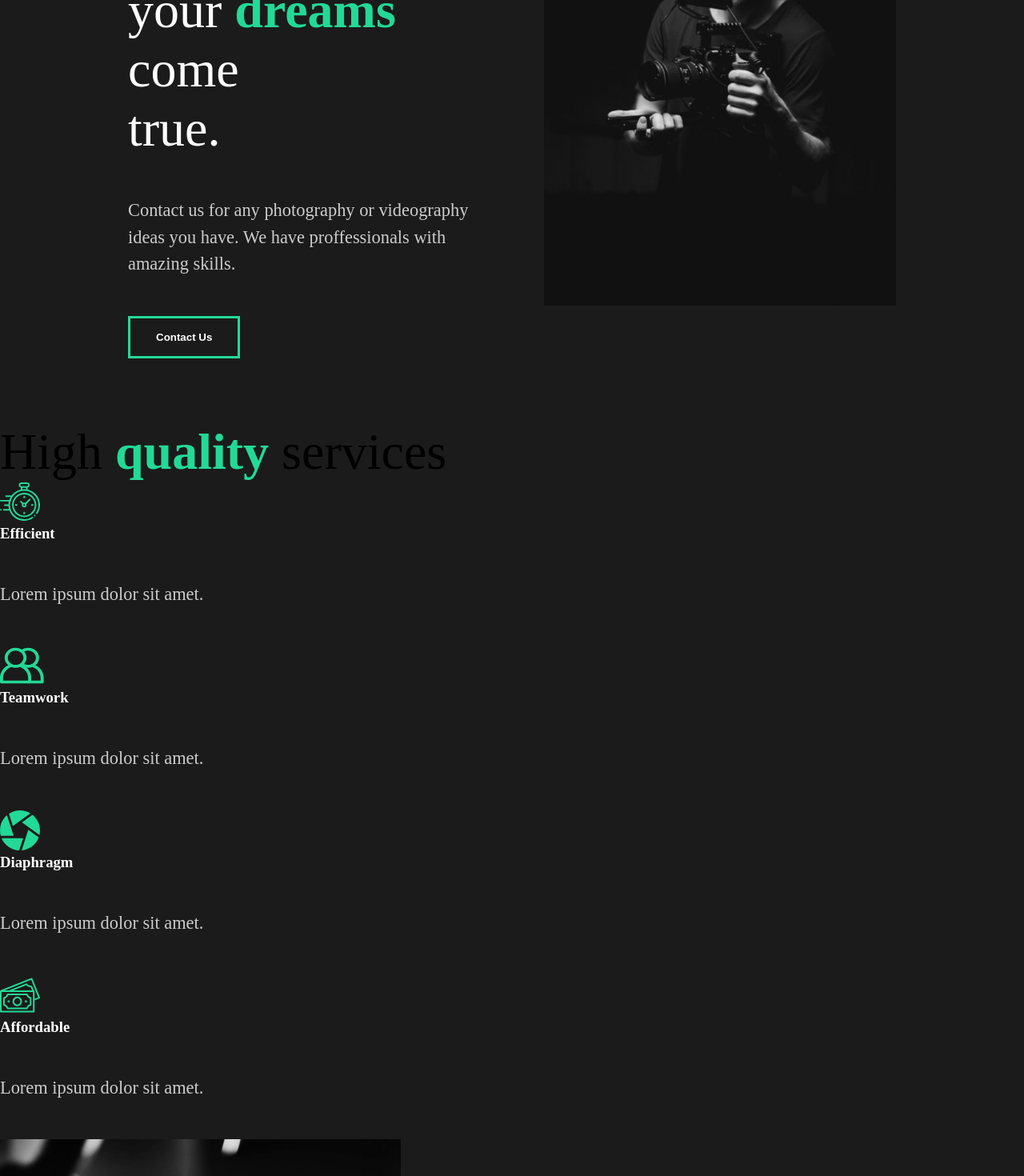
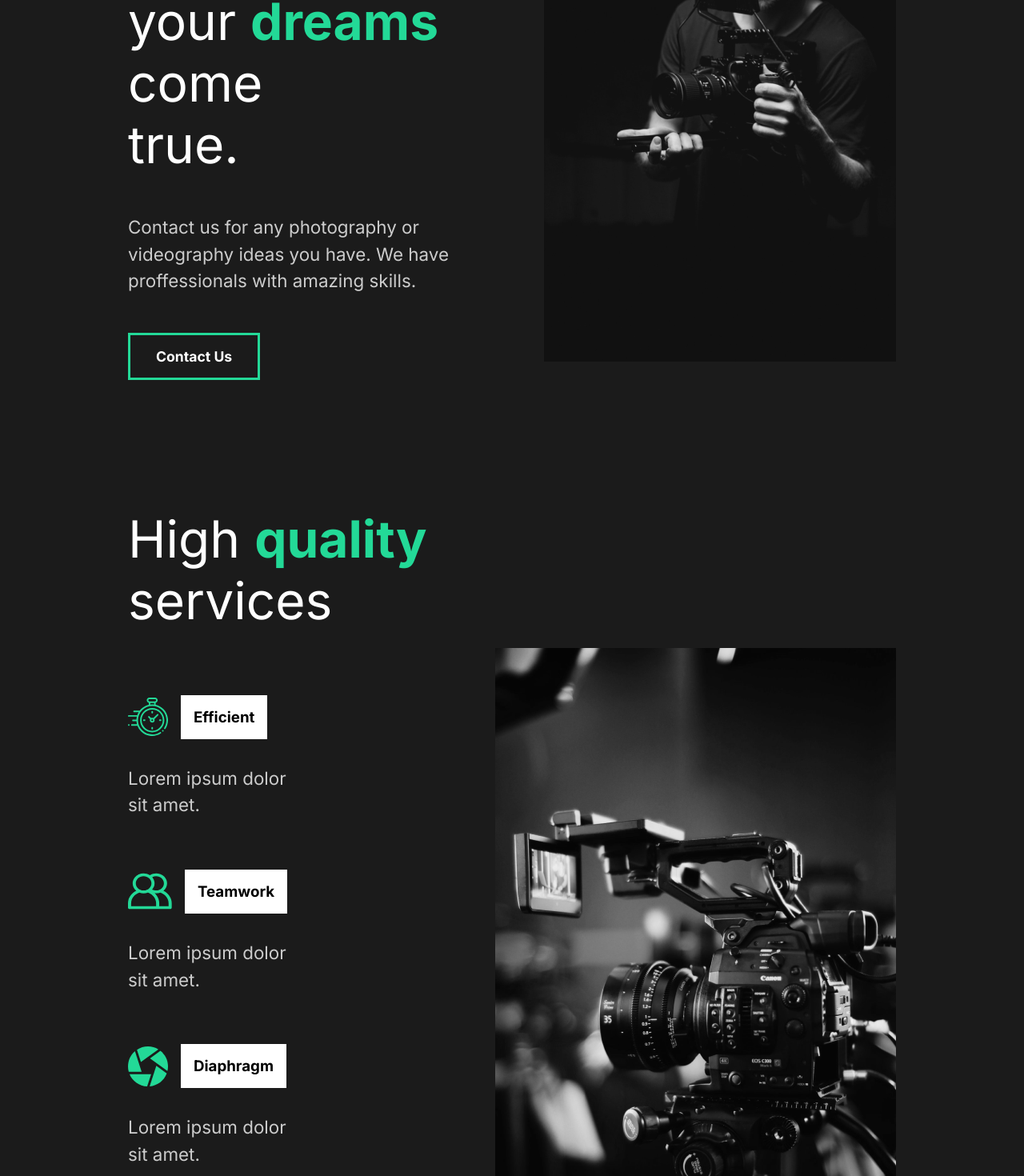
Before and after one commit to adis-tek/capture, a React (Create React App) app: page / in a window 1280 px wide. Shown: the part 400-1870 px from the top of the page at 80% size. Built offline with nearby package versions, Linux system fonts and the light colour scheme.

Commit message:
styled services section

```diff
--- a/public/index.html
+++ b/public/index.html
@@ -10,6 +10,8 @@
       content="Web site created using create-react-app"
     />
     <link rel="apple-touch-icon" href="%PUBLIC_URL%/logo192.png" />
+    <link rel="preconnect" href="https://fonts.gstatic.com">
+<link href="https://fonts.googleapis.com/css2?family=Inter:wght@400;700&family=Lobster&display=swap" rel="stylesheet">
     <!--
       manifest.json provides metadata used when your web app is installed on a
       user's mobile device or desktop. See https://developers.google.com/web/fundamentals/web-app-manifest/
--- a/src/components/AboutSection.js
+++ b/src/components/AboutSection.js
@@ -2,6 +2,7 @@
 import home1 from '../img/home1.png';
 //Styled
 import styled from 'styled-components';
+import { About, Description, Image, Hide } from '../styles';
 
 const AboutSection = () => {
     return (
@@ -31,36 +32,4 @@
     );
 };
 
-//Styled Components
-const About = styled.div`
-    min-height: 90vh;
-    display: flex;
-    align-items: center;
-    justify-content: space-between;
-    padding: 5rem 10rem;
-    color: white;
-`;
-const Description = styled.div`
-    flex: 1;
-    padding-right: 5rem;
-    h2 {
-        font-weight: lighter;
-    }
-`;
-
-const Image = styled.div`
-    flex: 1;
-    overflow: hidden;
-
-    img {
-        width: 100%;
-        height: 80vh;
-        object-fit: cover;
-    }
-`;
-
-const Hide = styled.div`
-    overflow: hidden;
-`;
-
 export default AboutSection;
--- a/src/components/GlobalStyle.js
+++ b/src/components/GlobalStyle.js
@@ -10,17 +10,19 @@
 
     body {
         background: #1b1b1b;
+        font-family: 'Inter', sans-serif;
     }
 
     button {
         font-weight: bold;
-        font-size: 1.1.rem;
+        font-size: 1.1rem;
         cursor: pointer;
         padding: 1rem 2rem;
         border: 3px solid #23d997;
         background: transparent;
         color: white;
         transition: all 0.5s ease;
+        font-family: 'Inter', sans-serif;
         &:hover {
             background-color: #23d997;
             color: white;
--- a/src/components/ServicesSection.js
+++ b/src/components/ServicesSection.js
@@ -5,48 +5,79 @@
 import money from '../img/money.svg';
 import teamwork from '../img/teamwork.svg';
 import home2 from '../img/home2.png';
+import { About, Description, Image } from '../styles';
+import styled from 'styled-components';
 
 const ServicesSection = () => {
     return (
-        <div className="services">
-            <div className="description">
+        <Services>
+            <Description>
                 <h2>High <span>quality</span> services</h2>
-                <div className="cards">
-                    <div className="card">
+                <Cards>
+                    <Card>
                         <div className="icon">
                             <img src={clock} alt="icon" />
                             <h3>Efficient</h3>
                         </div>
                         <p>Lorem ipsum dolor sit amet.</p>
-                    </div>
-                    <div className="card">
+                    </Card>
+                    <Card>
                         <div className="icon">
                             <img src={teamwork} alt="icon" />
                             <h3>Teamwork</h3>
                         </div>
                         <p>Lorem ipsum dolor sit amet.</p>
-                    </div>
-                    <div className="card">
+                    </Card>
+                    <Card>
                         <div className="icon">
                             <img src={diaphragm} alt="icon" />
                             <h3>Diaphragm</h3>
                         </div>
                         <p>Lorem ipsum dolor sit amet.</p>
-                    </div>
-                    <div className="card">
+                    </Card>
+                    <Card>
                         <div className="icon">
                             <img src={money} alt="icon" />
                             <h3>Affordable</h3>
                         </div>
                         <p>Lorem ipsum dolor sit amet.</p>
-                    </div>
-                </div>
-            </div>
+                    </Card>
+                </Cards>
+            </Description>
             <div className="image">
                 <img src={home2} alt="camera"/>
             </div>
-        </div>
+        </Services>
     )
 }
 
+const Services = styled(About)`
+    h2 {
+        padding-bottom: 5rem;
+    }
+    p {
+        width: 70%;
+        padding: 2rem 0rem 4rem 0rem;
+    }
+`;
+
+const Cards = styled.div`
+    display: flex;
+    flex-wrap: wrap;
+`;
+
+const Card = styled.div`
+    flex-basis: 20rem;
+    .icon {
+        display: flex;
+        align-items: center;
+        h3 {
+            margin-left: 1rem;
+            background: white;
+            color: black;
+            padding: 1rem;
+        }
+    }
+`;
+
 export default ServicesSection;
--- /dev/null
+++ b/src/styles.js
@@ -0,0 +1,33 @@
+import styled from 'styled-components';
+
+export const About = styled.div`
+min-height: 90vh;
+display: flex;
+align-items: center;
+justify-content: space-between;
+padding: 5rem 10rem;
+color: white;
+`;
+
+export const Description = styled.div`
+flex: 1;
+padding-right: 5rem;
+h2 {
+    font-weight: lighter;
+}
+`;
+
+export const Image = styled.div`
+flex: 1;
+overflow: hidden;
+
+export img {
+    width: 100%;
+    height: 80vh;
+    object-fit: cover;
+}
+`;
+
+export const Hide = styled.div`
+overflow: hidden;
+`;
```
